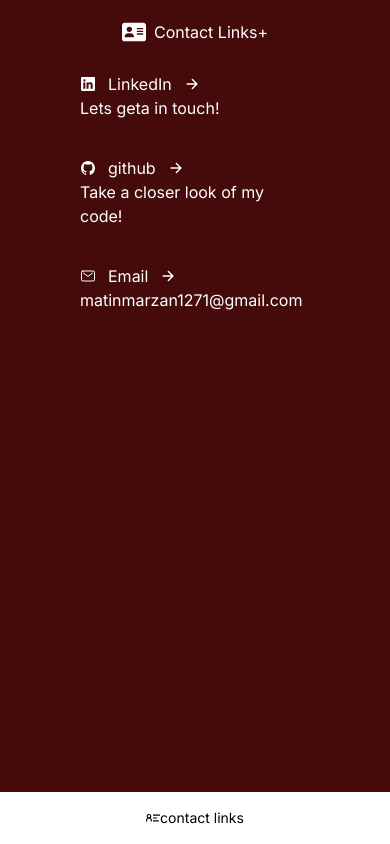
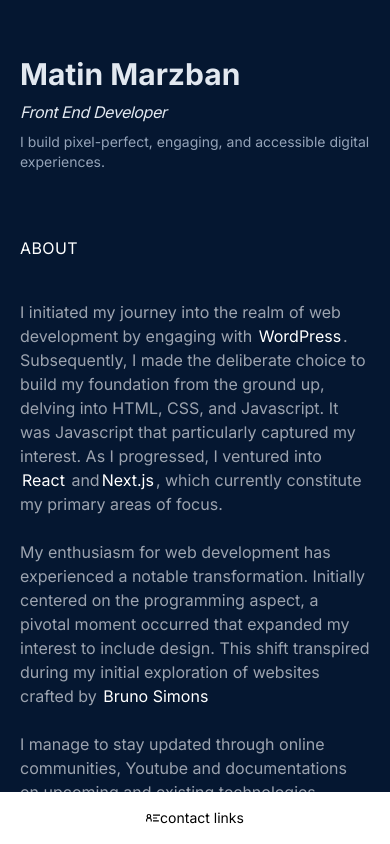
Before and after one commit to iammatinmarzban/my-portfolio, a Next.js app: page / in a window 390 px wide. Shown: the top 844 px of the page. Built offline with nearby package versions, Linux system fonts and the light colour scheme.

Commit message:
mobile responsive changes done

```diff
--- a/app/components/ContactMeCard.tsx
+++ b/app/components/ContactMeCard.tsx
@@ -4,16 +4,16 @@
 function ContactMeCard({ name, icon, description, link }: any) {
   return (
     <Link href={link}>
-      <div className="card flex flex-col px-20 ">
+      <div className="card flex flex-col  ">
         <div className="top flex items-center  gap-3">
           {icon}
-          <span>{name}</span>
+          <span className="font-bold">{name}</span>
           <svg
             stroke="currentColor"
             fill="currentColor"
             strokeWidth="0"
             viewBox="0 0 512 512"
-            height="1em"
+            height="em"
             width="1em"
             xmlns="http://www.w3.org/2000/svg"
           >
@@ -26,7 +26,7 @@
             ></path>
           </svg>
         </div>
-        <div className="bottom">{description}</div>
+        <div className="bottom font-extralight mt-2">{description}</div>
       </div>
     </Link>
   );
--- a/app/page.tsx
+++ b/app/page.tsx
@@ -14,6 +14,7 @@
   const experience = useRef<HTMLDivElement>(null);
   const project = useRef<HTMLDivElement>(null);
   const [isActive, setIsActive] = useState("about");
+  const [showContactMenu, setShowContactMenu] = useState(false);
 
   // Framer motion   back-light mouse-responsive-animation set up
   let mouseX = useMotionValue(0);
@@ -37,40 +38,37 @@
   return (
     <main className={inter.className}>
       {/* className="group/bg mx-auto text-center relative  inset-0 bg-[#051731] min-h-lvh min-w-max" */}
-      <div className="contact-me-menu fixed inset-0 bg-red-950 text-white">
-        <div className="content-inside">
-          <div className="text flex items-center justify-center pt-5  ">
-            {/* <svg
-              className="stroke-white"
+      {true && (
+        <div
+          className={`contact-me-menu fixed inset-0 bg-[#030e1d] opacity-80 z-10 translate-y-full text-white   ${
+            showContactMenu && "translate-y-0 duration-100 "
+          }
+          `}
+        >
+          <div className="content-inside w-9/12 mx-auto mt-8 h-full ">
+            <div className="text flex items-center justify-between pt-5 ">
+              <div className="left flex font-extralight items-center">
+                <span>Contact Links</span>
+              </div>
+
+              <div>
+                <svg
+                  onClick={() => {
+                    setShowContactMenu(false);
+                  }}
                   stroke="currentColor"
                   fill="currentColor"
-              stroke-width="1"
-              viewBox="0 0 24 24"
+                  stroke-width="0"
+                  viewBox="0 0 512 512"
                   height="1em"
                   width="1em"
                   xmlns="http://www.w3.org/2000/svg"
                 >
-              <path
-                fill="none"
-                stroke="#000"
-                stroke-width="2"
-                d="M5,12 C3.343,12 2,10.657 2,9 C2,7.343 3.343,6 5,6 C6.657,6 8,7.343 8,9 C8,10.657 6.657,12 5,12 Z M9,18 L9,16 C9,13.7504 7.2128,12 4.964,12 L5.0184,12 C2.7688,12 1,13.7504 1,16 L1,18 M12,7 L24,7 M12,17 L22,17 M12,12 L19,12"
-              ></path>
-            </svg> */}
-            <svg
-              className="w-6 h-6 fill-white mr-2"
-              xmlns="http://www.w3.org/2000/svg"
-              viewBox="0 0 576 512"
-            >
-              --!Font Awesome Free 6.6.0 by @fontawesome -
-              https://fontawesome.com License -
-              https://fontawesome.com/license/free Copyright 2024 Fonticons,
-              Inc.
-              <path d="M64 32C28.7 32 0 60.7 0 96L0 416c0 35.3 28.7 64 64 64l448 0c35.3 0 64-28.7 64-64l0-320c0-35.3-28.7-64-64-64L64 32zm80 256l64 0c44.2 0 80 35.8 80 80c0 8.8-7.2 16-16 16L80 384c-8.8 0-16-7.2-16-16c0-44.2 35.8-80 80-80zm-32-96a64 64 0 1 1 128 0 64 64 0 1 1 -128 0zm256-32l128 0c8.8 0 16 7.2 16 16s-7.2 16-16 16l-128 0c-8.8 0-16-7.2-16-16s7.2-16 16-16zm0 64l128 0c8.8 0 16 7.2 16 16s-7.2 16-16 16l-128 0c-8.8 0-16-7.2-16-16s7.2-16 16-16zm0 64l128 0c8.8 0 16 7.2 16 16s-7.2 16-16 16l-128 0c-8.8 0-16-7.2-16-16s7.2-16 16-16z" />
+                  <path d="M400 145.49L366.51 112 256 222.51 145.49 112 112 145.49 222.51 256 112 366.51 145.49 400 256 289.49 366.51 400 400 366.51 289.49 256 400 145.49z"></path>
                 </svg>
-            <span>Contact Links</span>+
               </div>
-          <div className="card-container flex flex-col gap-9 mt-7">
+            </div>
+            <div className="card-container flex flex-col gap-20 mt-12 justify-evenly w-4/5">
               <ContactMeCard
                 name="LinkedIn"
                 icon={
@@ -79,14 +77,14 @@
                     fill="currentColor"
                     stroke-width="0"
                     viewBox="0 0 512 512"
-                  height="1em"
-                  width="1em"
+                    height="2em"
+                    width="2em"
                     xmlns="http://www.w3.org/2000/svg"
                   >
                     <path d="M444.17 32H70.28C49.85 32 32 46.7 32 66.89v374.72C32 461.91 49.85 480 70.28 480h373.78c20.54 0 35.94-18.21 35.94-38.39V66.89C480.12 46.7 464.6 32 444.17 32zm-273.3 373.43h-64.18V205.88h64.18zM141 175.54h-.46c-20.54 0-33.84-15.29-33.84-34.43 0-19.49 13.65-34.42 34.65-34.42s33.85 14.82 34.31 34.42c-.01 19.14-13.31 34.43-34.66 34.43zm264.43 229.89h-64.18V296.32c0-26.14-9.34-44-32.56-44-17.74 0-28.24 12-32.91 23.69-1.75 4.2-2.22 9.92-2.22 15.76v113.66h-64.18V205.88h64.18v27.77c9.34-13.3 23.93-32.44 57.88-32.44 42.13 0 74 27.77 74 87.64z"></path>
                   </svg>
                 }
-              description="Lets geta in touch!"
+                description="Lets get in touch!"
                 link="https://www.linkedin.com/in/matin-marzban-300371214"
               />
               <ContactMeCard
@@ -97,8 +95,8 @@
                     fill="currentColor"
                     stroke-width="0"
                     viewBox="0 0 512 512"
-                  height="1em"
-                  width="1em"
+                    height="2em"
+                    width="2em"
                     xmlns="http://www.w3.org/2000/svg"
                   >
                     <path d="M256 32C132.3 32 32 134.9 32 261.7c0 101.5 64.2 187.5 153.2 217.9a17.56 17.56 0 003.8.4c8.3 0 11.5-6.1 11.5-11.4 0-5.5-.2-19.9-.3-39.1a102.4 102.4 0 01-22.6 2.7c-43.1 0-52.9-33.5-52.9-33.5-10.2-26.5-24.9-33.6-24.9-33.6-19.5-13.7-.1-14.1 1.4-14.1h.1c22.5 2 34.3 23.8 34.3 23.8 11.2 19.6 26.2 25.1 39.6 25.1a63 63 0 0025.6-6c2-14.8 7.8-24.9 14.2-30.7-49.7-5.8-102-25.5-102-113.5 0-25.1 8.7-45.6 23-61.6-2.3-5.8-10-29.2 2.2-60.8a18.64 18.64 0 015-.5c8.1 0 26.4 3.1 56.6 24.1a208.21 208.21 0 01112.2 0c30.2-21 48.5-24.1 56.6-24.1a18.64 18.64 0 015 .5c12.2 31.6 4.5 55 2.2 60.8 14.3 16.1 23 36.6 23 61.6 0 88.2-52.4 107.6-102.3 113.3 8 7.1 15.2 21.1 15.2 42.5 0 30.7-.3 55.5-.3 63 0 5.4 3.1 11.5 11.4 11.5a19.35 19.35 0 004-.4C415.9 449.2 480 363.1 480 261.7 480 134.9 379.7 32 256 32z"></path>
@@ -108,15 +106,15 @@
                 link={"https://www.github.com/iammatinmarzban"}
               />
               <div className="Email-card">
-              <div className="card flex flex-col px-20 ">
+                <div className="card flex flex-col  ">
                   <div className="top flex items-center  gap-3">
                     <svg
                       stroke="currentColor"
                       fill="currentColor"
                       stroke-width="0"
                       viewBox="0 0 512 512"
-                    height="1em"
-                    width="1em"
+                      height="2em"
+                      width="2em"
                       xmlns="http://www.w3.org/2000/svg"
                     >
                       <rect
@@ -139,7 +137,7 @@
                         d="M112 160l144 112 144-112"
                       ></path>
                     </svg>
-                  <span>Email</span>
+                    <span className="font-bold">Email</span>
                     <svg
                       stroke="currentColor"
                       fill="currentColor"
@@ -158,15 +156,58 @@
                       ></path>
                     </svg>
                   </div>
-                <div className="bottom">
+                  <div className="bottom font-extralight">
                     <span>matinmarzan1271@gmail.com</span>
+                  </div>
+                </div>
+              </div>
+
+              <div className="phone-number-card">
+                <div className="card flex flex-col  ">
+                  <div className="top flex items-center  gap-3">
+                    <svg
+                      stroke="currentColor"
+                      fill="none"
+                      stroke-width="2"
+                      viewBox="0 0 24 24"
+                      stroke-linecap="round"
+                      stroke-linejoin="round"
+                      height="2em"
+                      width="2em"
+                      xmlns="http://www.w3.org/2000/svg"
+                    >
+                      <path d="M22 16.92v3a2 2 0 0 1-2.18 2 19.79 19.79 0 0 1-8.63-3.07 19.5 19.5 0 0 1-6-6 19.79 19.79 0 0 1-3.07-8.67A2 2 0 0 1 4.11 2h3a2 2 0 0 1 2 1.72 12.84 12.84 0 0 0 .7 2.81 2 2 0 0 1-.45 2.11L8.09 9.91a16 16 0 0 0 6 6l1.27-1.27a2 2 0 0 1 2.11-.45 12.84 12.84 0 0 0 2.81.7A2 2 0 0 1 22 16.92z"></path>
+                      <path d="M14.05 2a9 9 0 0 1 8 7.94"></path>
+                      <path d="M14.05 6A5 5 0 0 1 18 10"></path>
+                    </svg>
+                    <span className="font-bold">Phone Number</span>
+                    <svg
+                      stroke="currentColor"
+                      fill="currentColor"
+                      strokeWidth="0"
+                      viewBox="0 0 512 512"
+                      height="1em"
+                      width="1em"
+                      xmlns="http://www.w3.org/2000/svg"
+                    >
+                      <path
+                        fill="none"
+                        stroke-linecap="round"
+                        stroke-linejoin="round"
+                        stroke-width="48"
+                        d="M268 112l144 144-144 144m124-144H100"
+                      ></path>
+                    </svg>
+                  </div>
+                  <div className="bottom font-extralight">
+                    <span>09175271271</span>
                   </div>
                 </div>
               </div>
             </div>
           </div>
         </div>
-
+      )}
       <div
         onMouseMove={handleMouseMove}
         className="group/bg mx-auto text-center  bg-[#051731] "
@@ -178,14 +219,19 @@
 
         {/* display it's set to hidden   */}
         <motion.div
-          className="pointer-events-none  inset-0 absolute group-hover/bg:opacity-90 transition duration-300 hidden"
+          className=" inset-0 absolute group-hover/bg:opacity-80 transition duration-300 hidden"
           style={{
             background: useMotionTemplate`radial-gradient(circle 500px at ${mouseX}px ${mouseY}px ,rgb(13 165 233 / 0.1),transparent 80%)`,
           }}
         />
         {/* page-content-text flex justify-between text-gray-400 max-w-screen-xl mx-auto pt-24 items-start  */}
 
-        <div className="page-content-text  md:flex justify-between text-gray-400  mx-auto pt-14  md:pt-24 text-sm items-start px-5">
+        {/* Hardcoded BLUR property to CSS */}
+        <div
+          className={`page-content-text  md:flex justify-between text-gray-400  mx-auto pt-14  md:pt-24 text-sm items-start px-5 ${
+            showContactMenu ? "blur-sm" : ""
+          }`}
+        >
           {/* <div className="left text-left basis-2/5 sticky  top-24"> */}
           <div className="left-part-large-screen text-left">
             {/* <div className="name font-bold text-5xl text-slate-200 "> */}
@@ -201,7 +247,13 @@
                 experiences.
               </p>
             </div>
-            <div className="contact-links-mobile bg-white fixed bottom-0 left-0 w-full py-4">
+            {!showContactMenu && (
+              <div
+                onClick={() => {
+                  setShowContactMenu(true);
+                }}
+                className="contact-links-mobile bg-white fixed bottom-0 left-0 w-full py-4 "
+              >
                 <div className="text sticky bottom-0  flex items-center justify-center text-black  ">
                   <svg
                     stroke="currentColor"
@@ -236,7 +288,7 @@
                   </div>
                 </div>
               </div>
-
+            )}
             {/* "navbar my-14 text-gray-400 uppercase font-bold flex flex-col gap-7 text-xs " */}
             {/*  *****Navbar is Hidden*****  */}
             <div className="navbar my-14 text-gray-400 uppercase font-bold md:flex flex-col gap-7 text-xs hidden">
```
Lines whose indentation alone changed are shown as unchanged.
